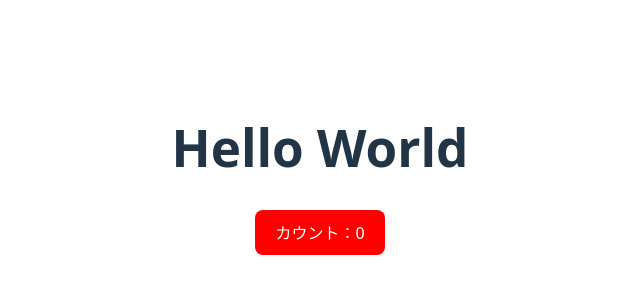
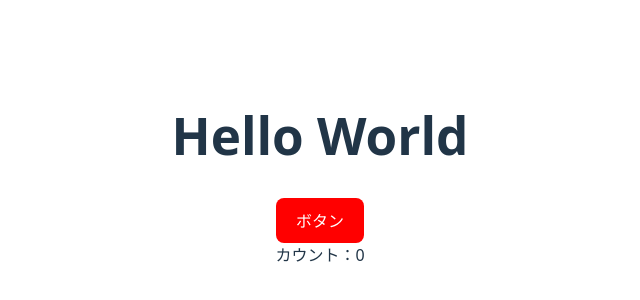
Before and after one commit to ysmk620/react-app, a React (Vite) app: page / in a window 1280 px wide. Shown: the part 230-530 px from the top of the page, without its empty margins (320-960 px from the left). Built offline with nearby package versions, Linux system fonts and the light colour scheme.

Commit message:
複数のコンポーネント間での状態管理

```diff
--- a/src/App.jsx
+++ b/src/App.jsx
@@ -1,6 +1,7 @@
 import { useState } from "react";
 import "./App.css";
 import Button from "./components/Button/Button"
+import Display from "./components/Display/Display";
 
 
 function App() {
@@ -13,8 +14,9 @@
         <>
             <h1>Hello World</h1>
             <Button type='submit' disabled={false} onClick={handleClick}>
-                カウント：{count}
+                ボタン
             </Button>
+            <Display count={count}/>
         </>
     );
 }
--- /dev/null
+++ b/src/components/Display/Display.jsx
@@ -0,0 +1,10 @@
+function Display (props) {
+    const { count } = props;
+    return (
+        <div>
+            カウント：{count}
+        </div>
+    )
+}
+
+export default Display;
```
